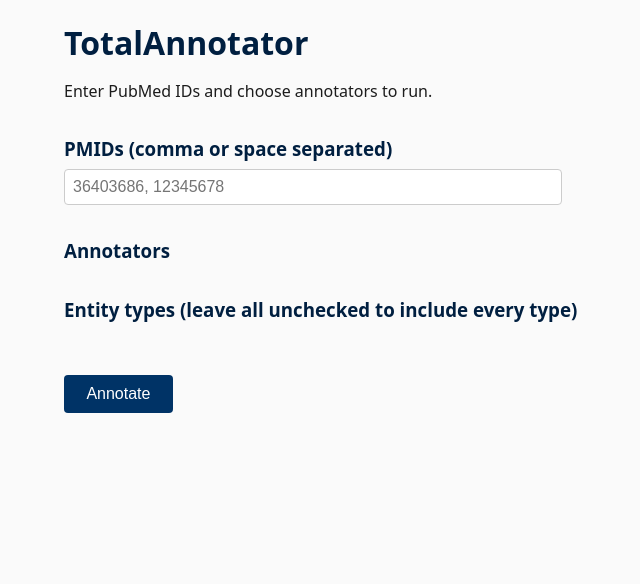
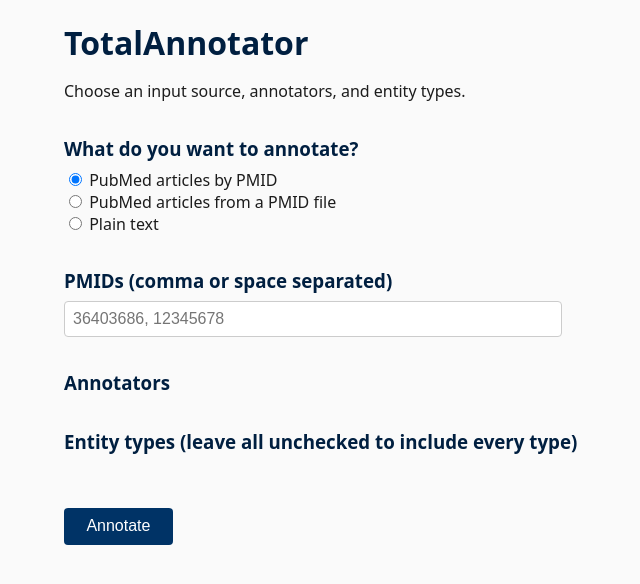
Before and after one commit to zacharopoulou/TotalAnnotator, a FastAPI app: page / in a window 1280 px wide. Shown: the top 584 px of the page, without its empty margins (96-736 px from the left). Run offline with FastAPI, Linux system fonts and the light colour scheme.

Commit message:
Add PMID file and plain text input modes to web UI form

```diff
--- a/src/bio_annotation/web_ui/backend/app.py
+++ b/src/bio_annotation/web_ui/backend/app.py
@@ -3,7 +3,7 @@ from __future__ import annotations
 from pathlib import Path
 from typing import Annotated
 
-from fastapi import FastAPI, Form, Request
+from fastapi import FastAPI, Form, HTTPException, Request, UploadFile
 from fastapi.responses import HTMLResponse
 from fastapi.staticfiles import StaticFiles
 from fastapi.templating import Jinja2Templates
@@ -56,21 +56,26 @@ def get_form(request: Request) -> HTMLResponse:
 
 
 @app.post("/annotate", response_class=HTMLResponse)
-def post_annotate(
+async def post_annotate(
     request: Request,
-    pmids: Annotated[str, Form()],
+    input_mode: Annotated[str, Form()] = "pmids",
+    pmids: Annotated[str, Form()] = "",
+    pmid_file: Annotated[UploadFile | None, Form()] = None,
+    plain_text: Annotated[str, Form()] = "",
     annotators: Annotated[list[str] | None, Form()] = None,
     entity_types: Annotated[list[str] | None, Form()] = None,
 ) -> HTMLResponse:
     selected_annotators = annotators or [value for value, _ in ANNOTATOR_CHOICES]
-    answers = TerminalUIAnswers(
-        input_mode="pmids",
-        pmids=parse_pmids(pmids),
-        pmid_file=None,
+    paths = create_run_paths(RUNS_DIR)
+    answers = await _build_answers(
+        input_mode=input_mode,
+        pmids=pmids,
+        pmid_file=pmid_file,
+        plain_text=plain_text,
         annotators=selected_annotators,
         entity_types=entity_types or [],
+        paths=paths,
     )
-    paths = create_run_paths(RUNS_DIR)
     prepare_input_files(answers, paths)
     write_terminal_ui_config(answers, paths.config_path, paths)
     payload = run_pipeline_from_config(paths.config_path)
@@ -117,3 +122,52 @@ def post_annotate(
             "results_path": str(paths.results_path),
         },
     )
+
+
+async def _build_answers(
+    *,
+    input_mode: str,
+    pmids: str,
+    pmid_file: UploadFile | None,
+    plain_text: str,
+    annotators: list[str],
+    entity_types: list[str],
+    paths,
+) -> TerminalUIAnswers:
+    if input_mode == "pmids":
+        parsed = parse_pmids(pmids)
+        if not parsed:
+            raise HTTPException(status_code=400, detail="Enter at least one PMID.")
+        return TerminalUIAnswers(
+            input_mode="pmids",
+            pmids=parsed,
+            pmid_file=None,
+            annotators=annotators,
+            entity_types=entity_types,
+        )
+    if input_mode == "pmid_file":
+        if pmid_file is None or not pmid_file.filename:
+            raise HTTPException(status_code=400, detail="Choose a PMID file to upload.")
+        contents = await pmid_file.read()
+        paths.pmids_path.parent.mkdir(parents=True, exist_ok=True)
+        paths.pmids_path.write_bytes(contents)
+        return TerminalUIAnswers(
+            input_mode="pmid_file",
+            pmids=[],
+            pmid_file=paths.pmids_path,
+            annotators=annotators,
+            entity_types=entity_types,
+        )
+    if input_mode == "plain_text":
+        if not plain_text.strip():
+            raise HTTPException(status_code=400, detail="Paste some text to annotate.")
+        return TerminalUIAnswers(
+            input_mode="plain_text",
+            pmids=[],
+            pmid_file=None,
+            annotators=annotators,
+            entity_types=entity_types,
+            plain_text_source="manual_text",
+            plain_text_content=plain_text,
+        )
+    raise HTTPException(status_code=400, detail=f"Unsupported input mode: {input_mode}")
--- a/src/bio_annotation/web_ui/frontend/templates/form.html
+++ b/src/bio_annotation/web_ui/frontend/templates/form.html
@@ -7,10 +7,28 @@
 </head>
 <body>
   <h1>TotalAnnotator</h1>
-  <p>Enter PubMed IDs and choose annotators to run.</p>
-  <form action="/annotate" method="post">
-    <h3>PMIDs (comma or space separated)</h3>
-    <input type="text" name="pmids" placeholder="36403686, 12345678" size="60" required>
+  <p>Choose an input source, annotators, and entity types.</p>
+  <form action="/annotate" method="post" enctype="multipart/form-data">
+    <h3>What do you want to annotate?</h3>
+    <label><input type="radio" name="input_mode" value="pmids" checked> PubMed articles by PMID</label><br>
+    <label><input type="radio" name="input_mode" value="pmid_file"> PubMed articles from a PMID file</label><br>
+    <label><input type="radio" name="input_mode" value="plain_text"> Plain text</label><br>
+
+    <div class="input-section" data-input-mode="pmids">
+      <h3>PMIDs (comma or space separated)</h3>
+      <input type="text" name="pmids" placeholder="36403686, 12345678" size="60">
+    </div>
+
+    <div class="input-section" data-input-mode="pmid_file" hidden>
+      <h3>PMID file (one PMID per line, or comma/space separated)</h3>
+      <input type="file" name="pmid_file" accept=".txt,text/plain">
+    </div>
+
+    <div class="input-section" data-input-mode="plain_text" hidden>
+      <h3>Plain text</h3>
+      <p class="hint">Paste the title and abstract (or any free text). It will be annotated as a single document.</p>
+      <textarea name="plain_text" rows="8" cols="80" placeholder="Paste title and abstract here..."></textarea>
+    </div>
 
     <h3>Annotators</h3>
     {% for value, label in annotators %}
@@ -25,5 +43,22 @@
     <br>
     <button type="submit">Annotate</button>
   </form>
+
+  <script>
+    (() => {
+      const radios = document.querySelectorAll('input[name="input_mode"]');
+      const sections = document.querySelectorAll('.input-section');
+      function update() {
+        const selected = document.querySelector('input[name="input_mode"]:checked').value;
+        for (const section of sections) {
+          section.hidden = section.dataset.inputMode !== selected;
+        }
+      }
+      for (const radio of radios) {
+        radio.addEventListener('change', update);
+      }
+      update();
+    })();
+  </script>
 </body>
 </html>
```
